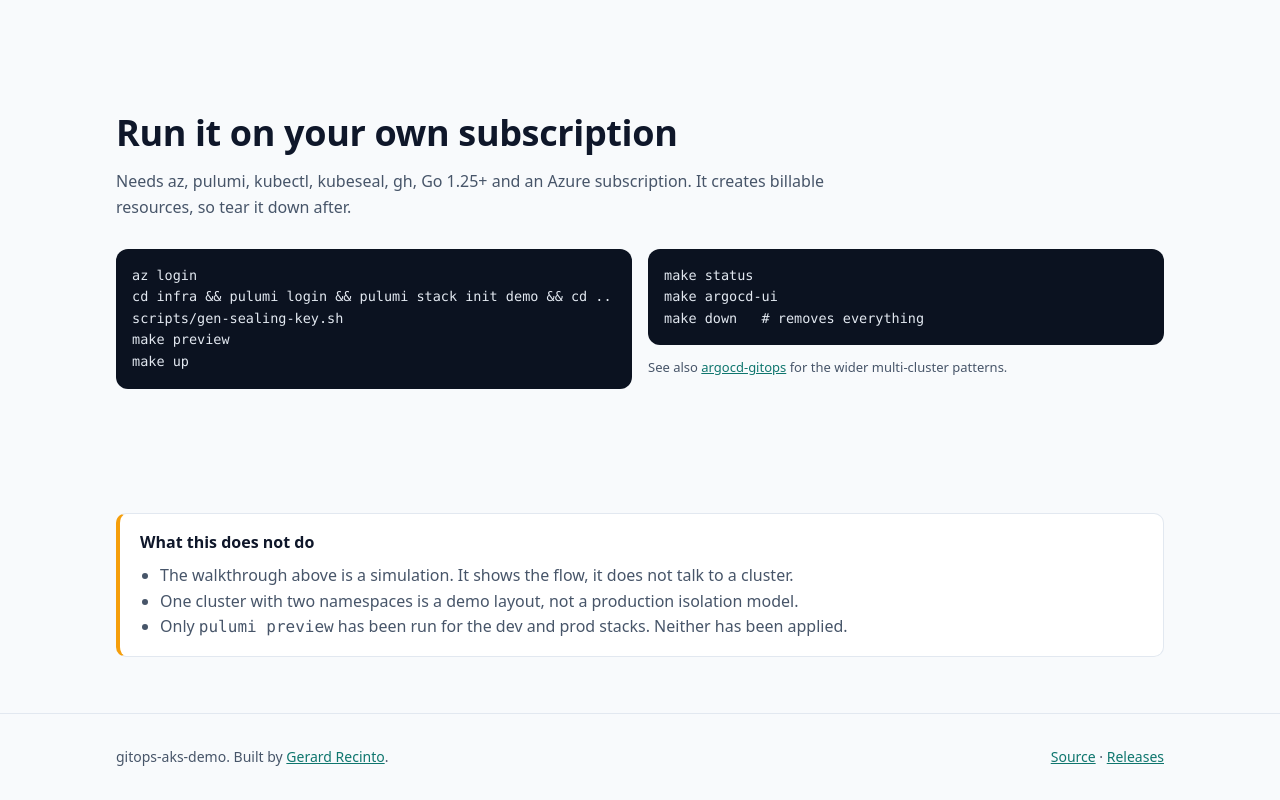
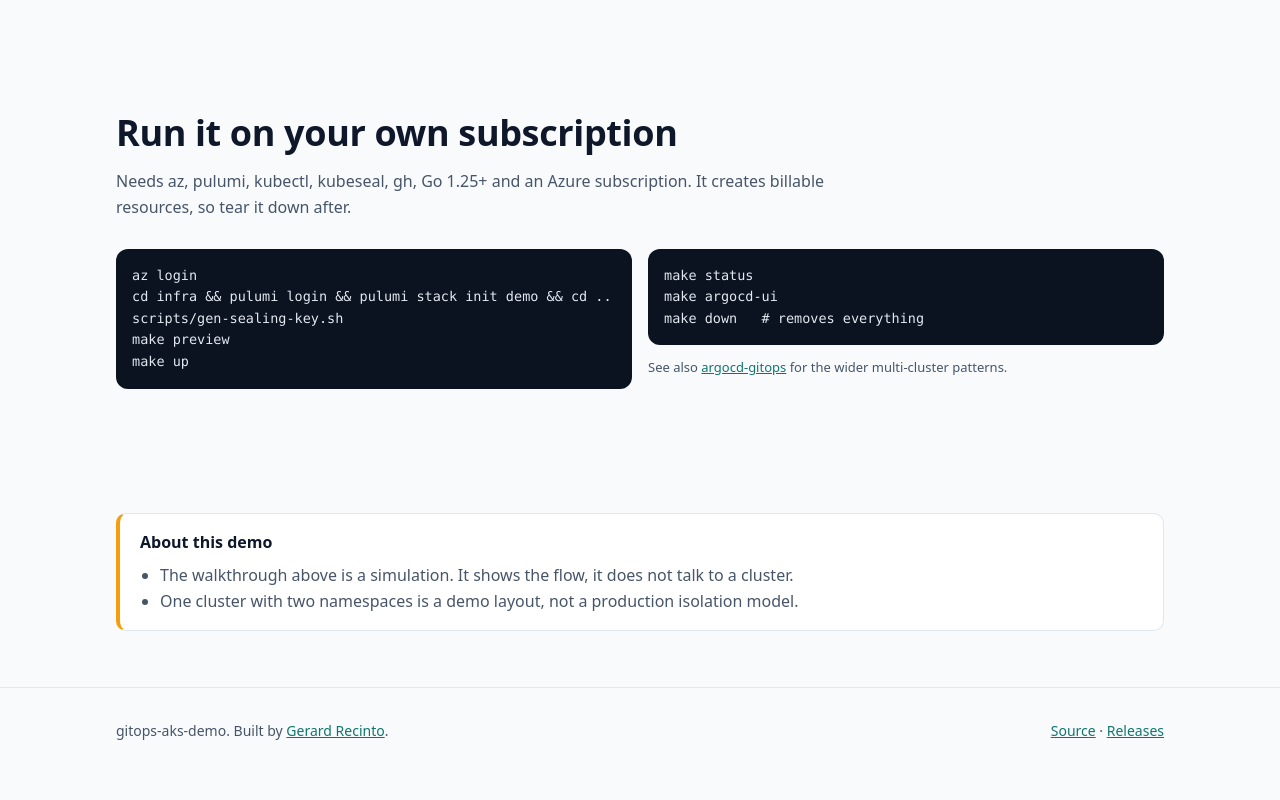
Before and after one commit to gerardrecinto/gitops-aks-demo, a plain HTML site: page site/index.html in a window 1280 px wide. Shown: the part 2022-2822 px from the top of the page. After the commit the page ends 2797 px from the top, so only its background shows below. Drawn offline with Linux system fonts and the light colour scheme; no server answers.

Commit message:
Lead with what the project does and keep limits in the docs (#26)
Drop the unprompted limits and not-proven blocks from the README and
site. Notes that prevent a wrong assumption stay: compliance, demo
labels and safety warnings.

Thanks,
Gerard

```diff
--- a/site/index.html
+++ b/site/index.html
@@ -185,11 +185,10 @@ make down   # removes everything</pre>
 
 <section><div class="wrap">
   <div class="limits">
-    <strong>What this does not do</strong>
+    <strong>About this demo</strong>
     <ul>
       <li>The walkthrough above is a simulation. It shows the flow, it does not talk to a cluster.</li>
       <li>One cluster with two namespaces is a demo layout, not a production isolation model.</li>
-      <li>Only <code>pulumi preview</code> has been run for the dev and prod stacks. Neither has been applied.</li>
     </ul>
   </div>
 </div></section>
```
